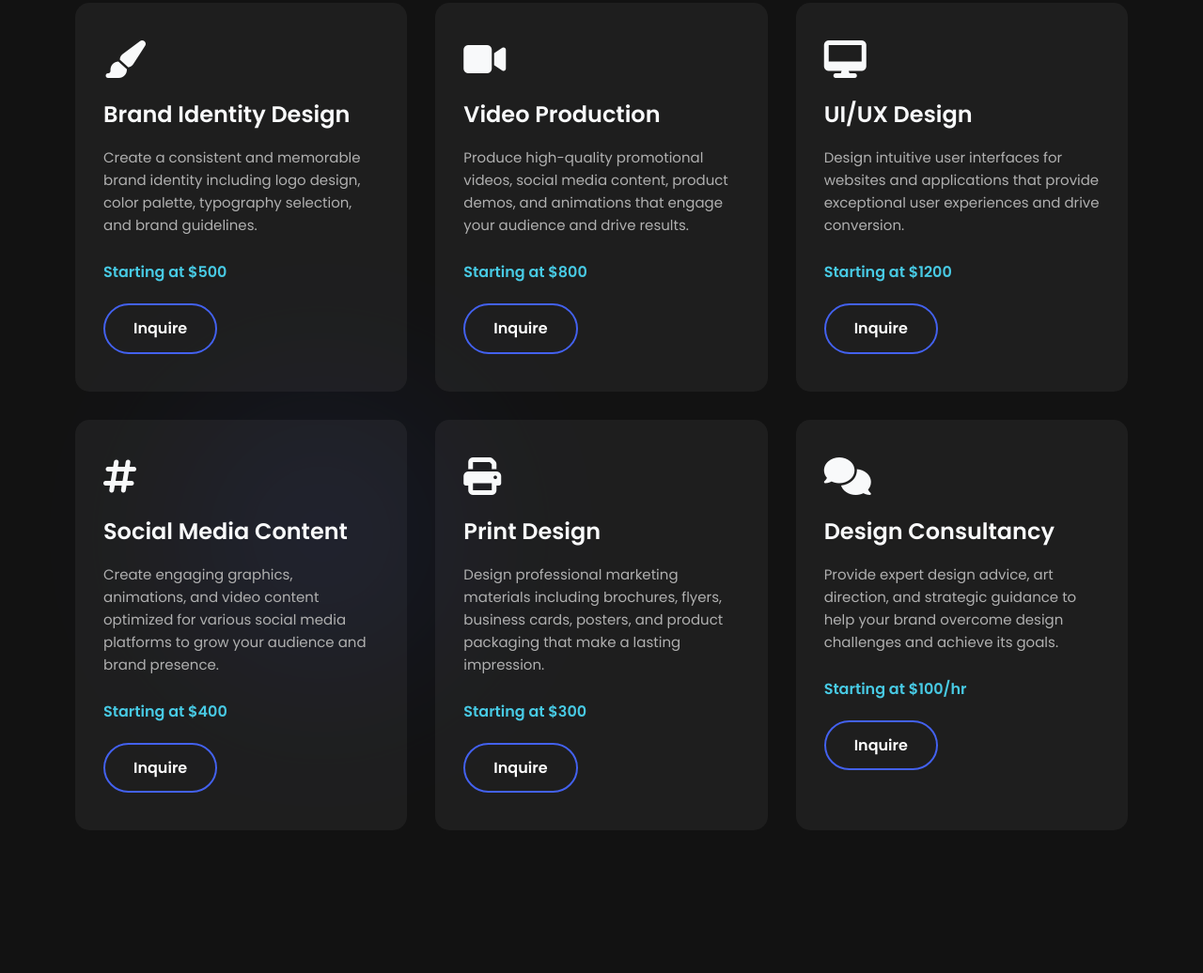
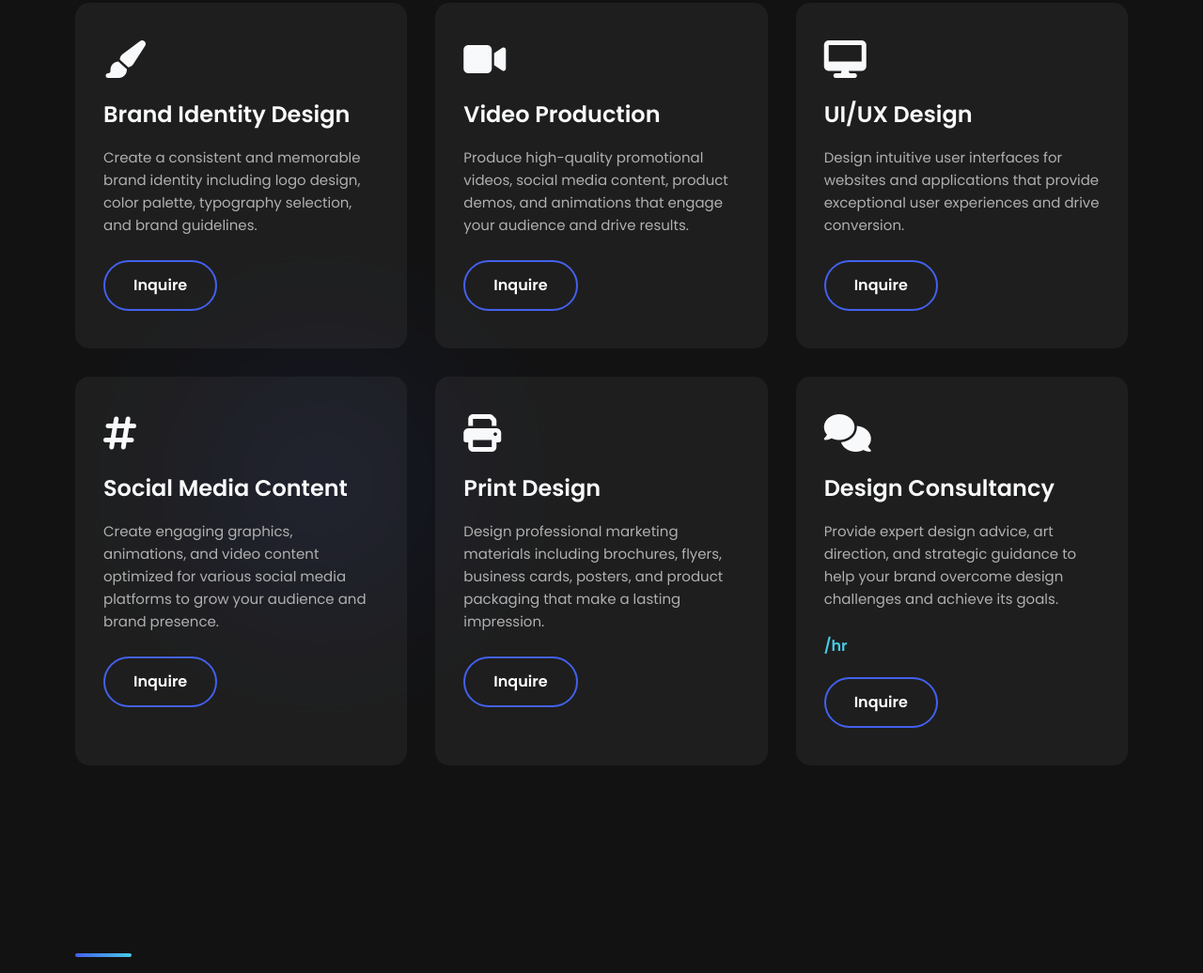
Before and after one commit to Muhamed-Gamal/portfolio, a plain HTML site: page index.html in a window 1280 px wide. Shown: the part 2343-3379 px from the top of the page at 94% size. Drawn offline with nearby package versions, Linux system fonts and the light colour scheme.

Commit message:
Update index.html

```diff
--- a/index.html
+++ b/index.html
@@ -1122,42 +1122,42 @@
                     <i class="fas fa-paint-brush" style="font-size: clamp(32px, 5vw, 40px); margin-bottom: 20px; display: block;"></i>
                     <h3>Brand Identity Design</h3>
                     <p>Create a consistent and memorable brand identity including logo design, color palette, typography selection, and brand guidelines.</p>
-                    <span class="service-price">Starting at $500</span>
+                    <span class="service-price"></span>
                     <a href="#contact" class="btn btn-outline">Inquire</a>
                 </div>
                 <div class="service-card" data-aos="fade-up" data-aos-delay="200">
                     <i class="fas fa-video" style="font-size: clamp(32px, 5vw, 40px); margin-bottom: 20px; display: block;"></i>
                     <h3>Video Production</h3>
                     <p>Produce high-quality promotional videos, social media content, product demos, and animations that engage your audience and drive results.</p>
-                    <span class="service-price">Starting at $800</span>
+                    <span class="service-price"></span>
                     <a href="#contact" class="btn btn-outline">Inquire</a>
                 </div>
                 <div class="service-card" data-aos="fade-up" data-aos-delay="300">
                     <i class="fas fa-desktop" style="font-size: clamp(32px, 5vw, 40px); margin-bottom: 20px; display: block;"></i>
                     <h3>UI/UX Design</h3>
                     <p>Design intuitive user interfaces for websites and applications that provide exceptional user experiences and drive conversion.</p>
-                    <span class="service-price">Starting at $1200</span>
+                    <span class="service-price"></span>
                     <a href="#contact" class="btn btn-outline">Inquire</a>
                 </div>
                 <div class="service-card" data-aos="fade-up" data-aos-delay="400">
                     <i class="fas fa-hashtag" style="font-size: clamp(32px, 5vw, 40px); margin-bottom: 20px; display: block;"></i>
                     <h3>Social Media Content</h3>
                     <p>Create engaging graphics, animations, and video content optimized for various social media platforms to grow your audience and brand presence.</p>
-                    <span class="service-price">Starting at $400</span>
+                    <span class="service-price"></span>
                     <a href="#contact" class="btn btn-outline">Inquire</a>
                 </div>
                 <div class="service-card" data-aos="fade-up" data-aos-delay="500">
                     <i class="fas fa-print" style="font-size: clamp(32px, 5vw, 40px); margin-bottom: 20px; display: block;"></i>
                     <h3>Print Design</h3>
                     <p>Design professional marketing materials including brochures, flyers, business cards, posters, and product packaging that make a lasting impression.</p>
-                    <span class="service-price">Starting at $300</span>
+                    <span class="service-price"></span>
                     <a href="#contact" class="btn btn-outline">Inquire</a>
                 </div>
                 <div class="service-card" data-aos="fade-up" data-aos-delay="600">
                     <i class="fas fa-comments" style="font-size: clamp(32px, 5vw, 40px); margin-bottom: 20px; display: block;"></i>
                     <h3>Design Consultancy</h3>
                     <p>Provide expert design advice, art direction, and strategic guidance to help your brand overcome design challenges and achieve its goals.</p>
-                    <span class="service-price">Starting at $100/hr</span>
+                    <span class="service-price">/hr</span>
                     <a href="#contact" class="btn btn-outline">Inquire</a>
                 </div>
             </div>
```
